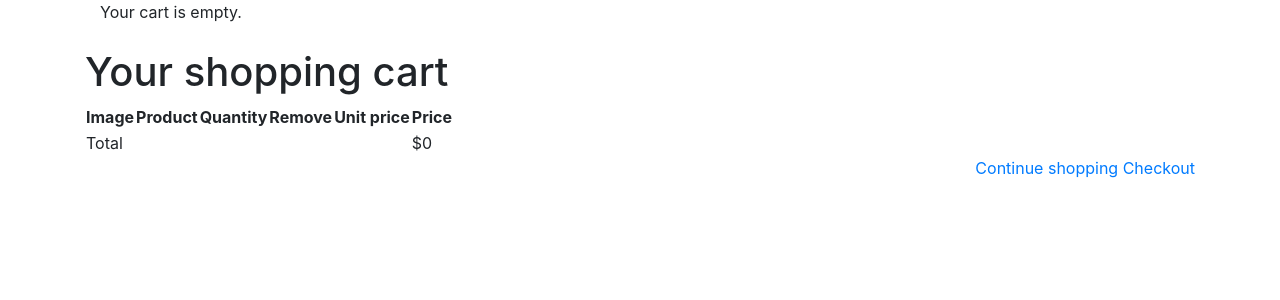
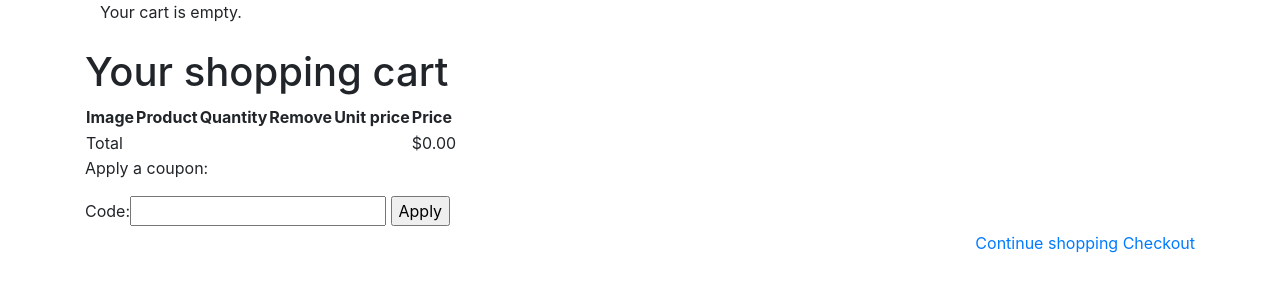
Before and after one commit to PrantaChakraborty/Ecommerce, a Django app: page /cart/ in a window 1280 px wide. Shown: the part 56-356 px from the top of the page. Run offline with Django 3.2, Linux system fonts and the light colour scheme; parts of the project's set-up code (start-up, migrations or seed data) failed here and were passed over; some libraries are stand-ins or nearby versions.

Commit message:
modified cart detail view and templates

```diff
--- a/cart/cart.py
+++ b/cart/cart.py
@@ -83,14 +83,14 @@ class Cart:
 
     # for getting the model details
     @property
-    def coupon(self):
+    def get_coupon(self):
         if self.coupon_id:
             return Coupon.objects.get(pk=self.coupon_id)
 
-    # calculating total discount amount
+    # calculating discount amount
     def get_discount(self):
-        if self.coupon:
-            return (self.coupon.discount / Decimal('100')) * self.get_total_price()
+        if self.get_coupon:
+            return (self.get_coupon.discount / Decimal('100')) * self.get_total_price()
         return Decimal('0')
 
     # retuning total cost after applying coupons
--- a/cart/views.py
+++ b/cart/views.py
@@ -3,7 +3,7 @@ from django.views.decorators.http import require_POST
 from shop.models import Product
 from .cart import Cart
 from .forms import CartAddProductForm
-
+from coupons.forms import CouponApplyForm
 
 # Create your views here.
 
@@ -37,4 +37,5 @@ def cart_detail(request):
         item['update_quantity_form'] = CartAddProductForm(
             initial={'quantity': item['quantity'],
                      'update': True})
-    return render(request, 'cart/detail.html', {'cart': cart})
+    coupon_apply_form = CouponApplyForm()
+    return render(request, 'cart/detail.html', {'cart': cart, 'coupon_apply_form': coupon_apply_form})
--- a/templates/cart/detail.html
+++ b/templates/cart/detail.html
@@ -23,7 +23,9 @@
                     <td>
                         <a href="{{ product.get_absolute_url }}">
                             <img src="
-                                        {% if product.image %}{{ product.image.url }}{% else %}{% static "no_image.png" %}{% endif %}">
+
+
+                                    {% if product.image %}{{ product.image.url }}{% else %}{% static "no_image.png" %}{% endif %}">
                         </a>
                     </td>
                     <td>{{ product.name }}</td>
@@ -41,13 +43,38 @@
                 </tr>
             {% endwith %}
         {% endfor %}
+        {% if cart.get_coupon %}
+            <tr class="subtotal">
+                <td>Subtotal</td>
+                <td colspan="4"></td>
+                <td class="num">${{ cart.get_total_price }}</td>
+            </tr>
+            <tr>
+                <td>
+                    "{{ cart.get_coupon.code }}" coupon
+                    ({{ cart.get_coupon.discount }}% off)
+                </td>
+                <td colspan="4"></td>
+                <td class="num neg">
+                    - ${{ cart.get_discount|floatformat:"2" }}
+                </td>
+            </tr>
+        {% endif %}
         <tr class="total">
             <td>Total</td>
             <td colspan="4"></td>
-            <td class="num">${{ cart.get_total_price }}</td>
+            <td class="num">
+                ${{ cart.get_total_price_after_discount|floatformat:"2" }}
+            </td>
         </tr>
         </tbody>
     </table>
+    <p>Apply a coupon:</p>
+    <form action="{% url "coupons:apply" %}" method="post">
+        {{ coupon_apply_form }}
+        <input type="submit" value="Apply">
+        {% csrf_token %}
+    </form>
     <p class="text-right">
         <a href="{% url "product_list" %}" class="button light">Continue shopping</a>
         <a href="{% url 'orders:order_create' %}" class="button">Checkout</a>
```
